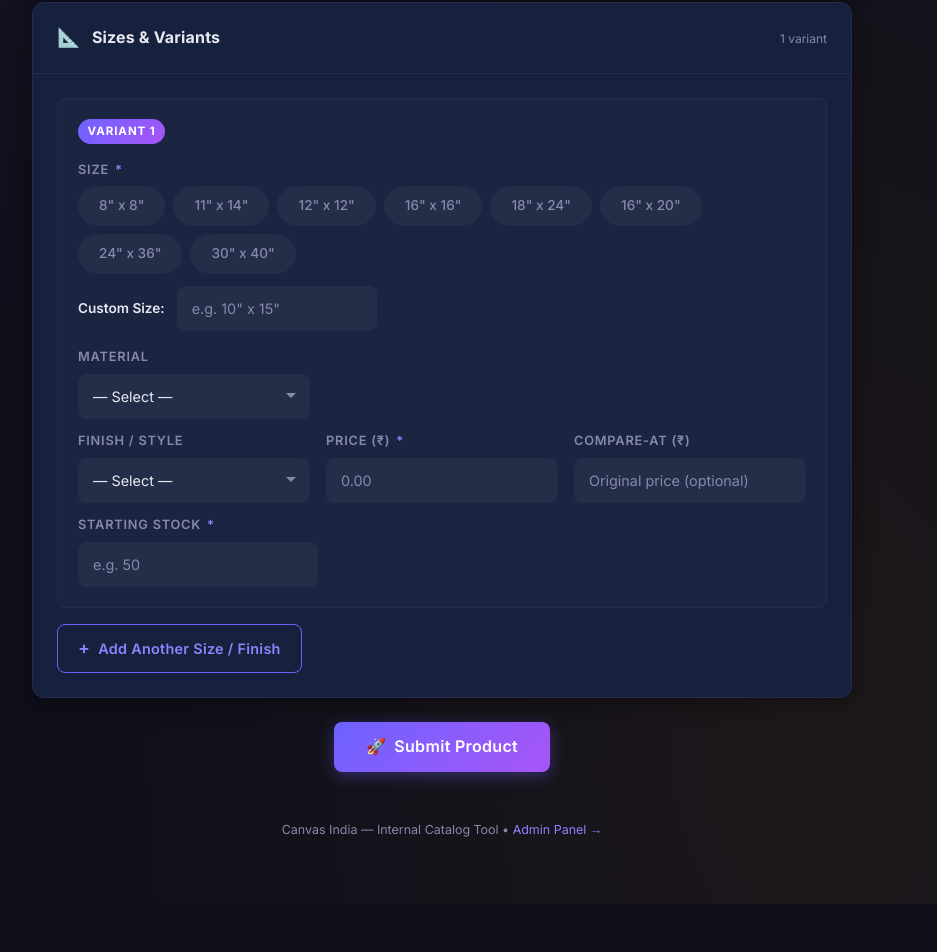
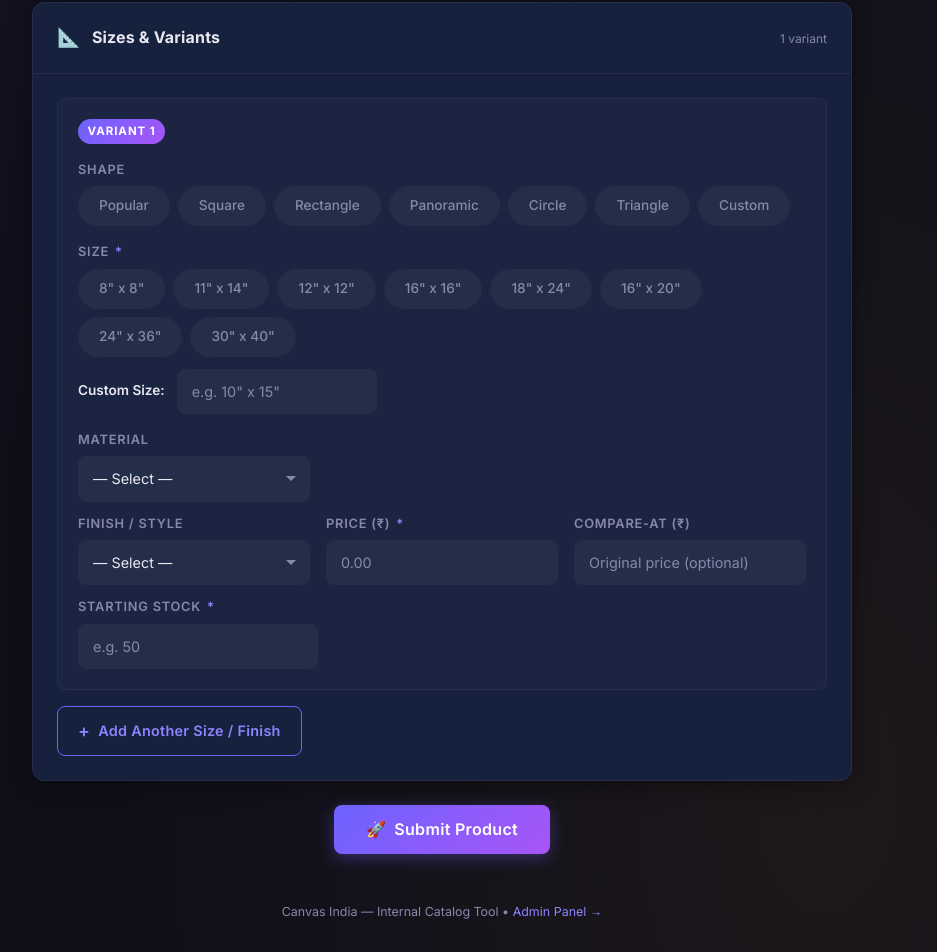
Before and after one commit to Saicharan-Billakanti/admin_canvas, a Next.js app in the folder canvas-india/: page / in a window 1280 px wide. Shown: the part 961-1913 px from the top of the page, without its empty margins (198-1135 px from the left). Before the commit the page ends 1865 px from the top, so only its background shows below. Built offline with nearby package versions, Linux system fonts and the light colour scheme.

Commit message:
always show shape field

```diff
--- a/canvas-india/app/page.tsx
+++ b/canvas-india/app/page.tsx
@@ -72,9 +72,7 @@ export default function HomePage() {
   const [submitting, setSubmitting] = useState(false);
   const [success, setSuccess] = useState(false);
 
-  const showShape = SHAPE_CATEGORIES.includes(
-    category as (typeof SHAPE_CATEGORIES)[number]
-  );
+  const showShape = true;
 
   const addVariant = () => setVariants((v) => [...v, emptyVariant()]);
 
```
